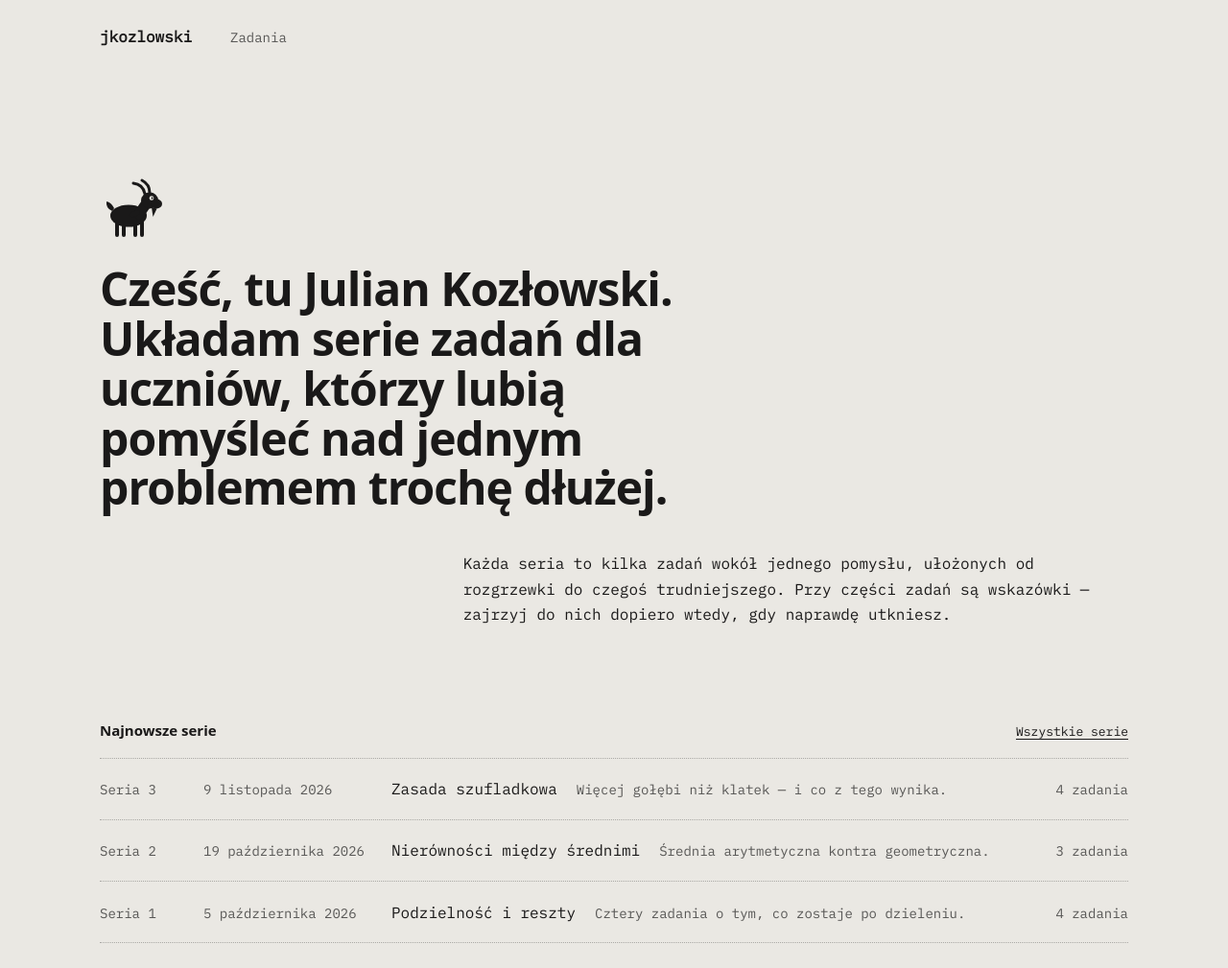
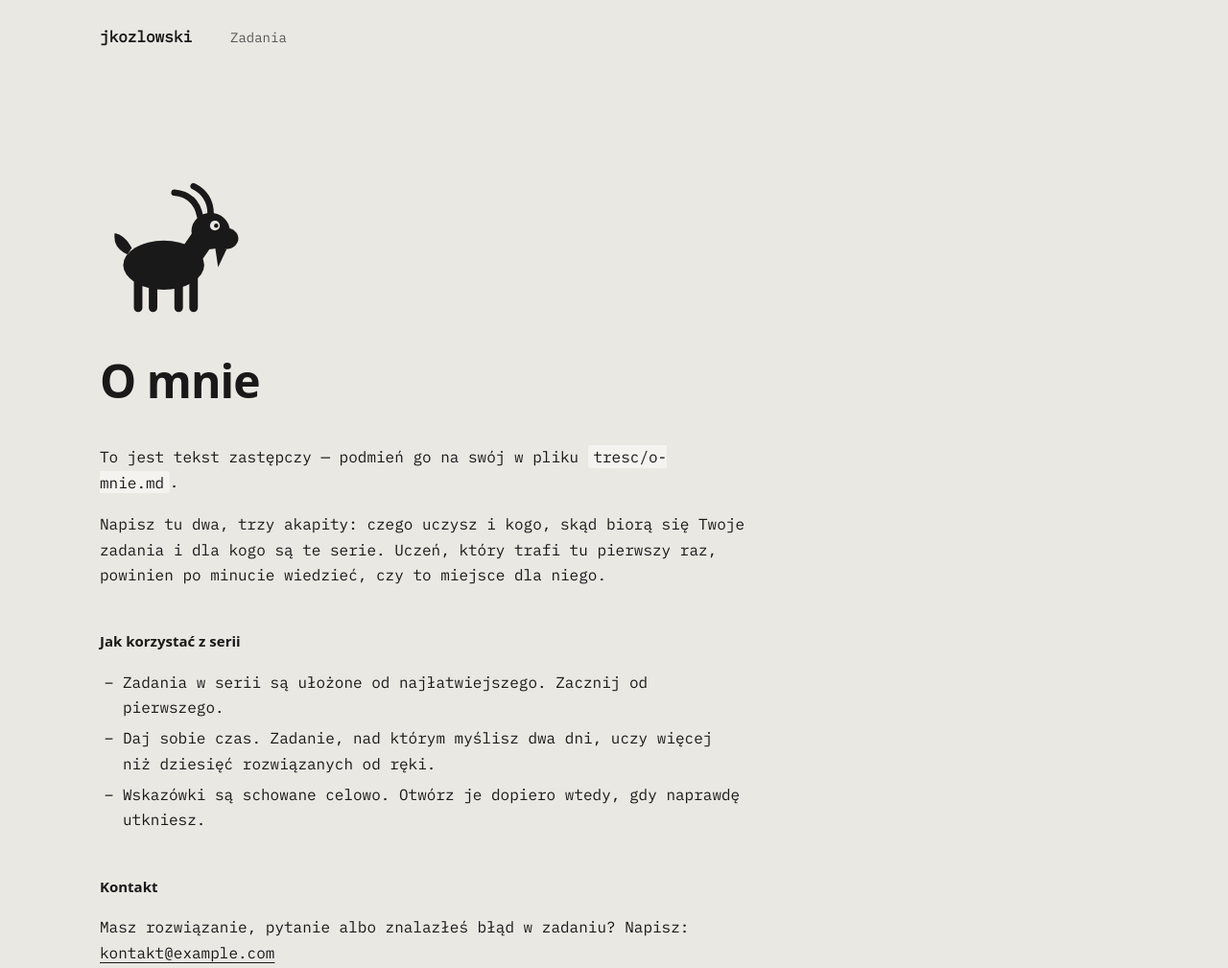
Before and after one commit to jkozlovskialt/jkozlovskialt.github.io, an Astro site: page / in a window 1280 px wide. Shown: the top 1009 px of the page at 96% size. Built offline with nearby package versions, Linux system fonts and the light colour scheme; Astro itself is replaced by a stand-in of ours.

Commit message:
Strona główna: większy koziołek i sama sekcja O mnie
Co-Authored-By: Claude Fable 5.2 <noreply@anthropic.com>
Claude-Session: https://claude.ai/code/session_01UPKHkeHUiCiJM9NwRwmLXn

```diff
--- a/src/components/Koziolek.astro
+++ b/src/components/Koziolek.astro
@@ -52,8 +52,8 @@
 </script>
 
 <style>
-  .goat { display: inline-block; line-height: 0; cursor: default; margin-bottom: 1.25rem; -webkit-tap-highlight-color: transparent; }
-  .goat svg { overflow: visible; width: 4.5rem; height: 4.5rem; }
+  .goat { display: inline-block; line-height: 0; cursor: default; margin-bottom: 1.75rem; -webkit-tap-highlight-color: transparent; }
+  .goat svg { overflow: visible; width: clamp(7rem, 22vw, 10rem); height: auto; }
   .goat-body { transform-box: fill-box; transform-origin: 50% 100%; }
   .goat-eye, .goat-pupil, .goat-ear { transform-box: fill-box; transform-origin: center; transition: transform 0.12s ease-out; }
   .goat-mouth, .goat-marks { opacity: 0; transition: opacity 0.1s ease-out; }
@@ -68,7 +68,7 @@
   @keyframes hop {
     0% { transform: none; }
     18% { transform: scale(1.08, 0.88); }
-    50% { transform: translateY(-18px) scale(0.95, 1.08) rotate(-4deg); }
+    50% { transform: translateY(-22%) scale(0.95, 1.08) rotate(-4deg); }
     78% { transform: scale(1.07, 0.92); }
     100% { transform: none; }
   }
--- a/src/pages/index.astro
+++ b/src/pages/index.astro
@@ -1,44 +1,20 @@
 ---
 import Base from '../layouts/Base.astro';
-import ListaSerii from '../layouts/ListaSerii.astro';
-import { serie } from '../lib/serie';
-import { site } from '../site';
 import Koziolek from '../components/Koziolek.astro';
 import { Content as OMnie } from '../../tresc/o-mnie.md';
-const najnowsze = serie.slice(0, 5);
+import { site } from '../site';
 ---
 <Base>
   <section class="hero">
     <Koziolek />
-    <h1>Cześć, tu {site.name}. Układam serie zadań dla uczniów, którzy lubią pomyśleć nad jednym problemem trochę dłużej.</h1>
-    <p class="hero-lead">
-      Każda seria to kilka zadań wokół jednego pomysłu, ułożonych od rozgrzewki do czegoś
-      trudniejszego. Przy części zadań są wskazówki — zajrzyj do nich dopiero wtedy,
-      gdy naprawdę utkniesz.
-    </p>
-  </section>
+    <h1>O mnie</h1>
+    <div class="prose home-about">
+      <OMnie />
 
-  <section class="block">
-    <div class="block-head">
-      <h2>Najnowsze serie</h2>
-      <a class="link" href="/zadania/">Wszystkie serie</a>
-    </div>
-    <ListaSerii serie={najnowsze} />
-  </section>
-
-  <section class="block split" id="o-mnie">
-    <h2>O mnie</h2>
-    <div class="prose">
-      <OMnie />
-    </div>
-  </section>
-
-  <section class="block split">
-    <h2>Kontakt</h2>
-    <div class="split-body">
+      <h2>Kontakt</h2>
       <p>
         Masz rozwiązanie, pytanie albo znalazłeś błąd w zadaniu? Napisz:{" "}
-        <a class="link" href={`mailto:${site.email}`}>{site.email}</a>
+        <a href={`mailto:${site.email}`}>{site.email}</a>
       </p>
     </div>
   </section>
--- a/src/styles/global.css
+++ b/src/styles/global.css
@@ -188,3 +188,6 @@ h2 { font-family: var(--sans); font-weight: 700; font-size: 0.9375rem; line-heig
   .prose details { display: none; }
   .tasks h2 { break-after: avoid; }
 }
+
+/* Strona główna: „O mnie” pod koziołkiem */
+.home-about { margin-top: 2.5rem; }
```
Also changed, not shown: README.md.
